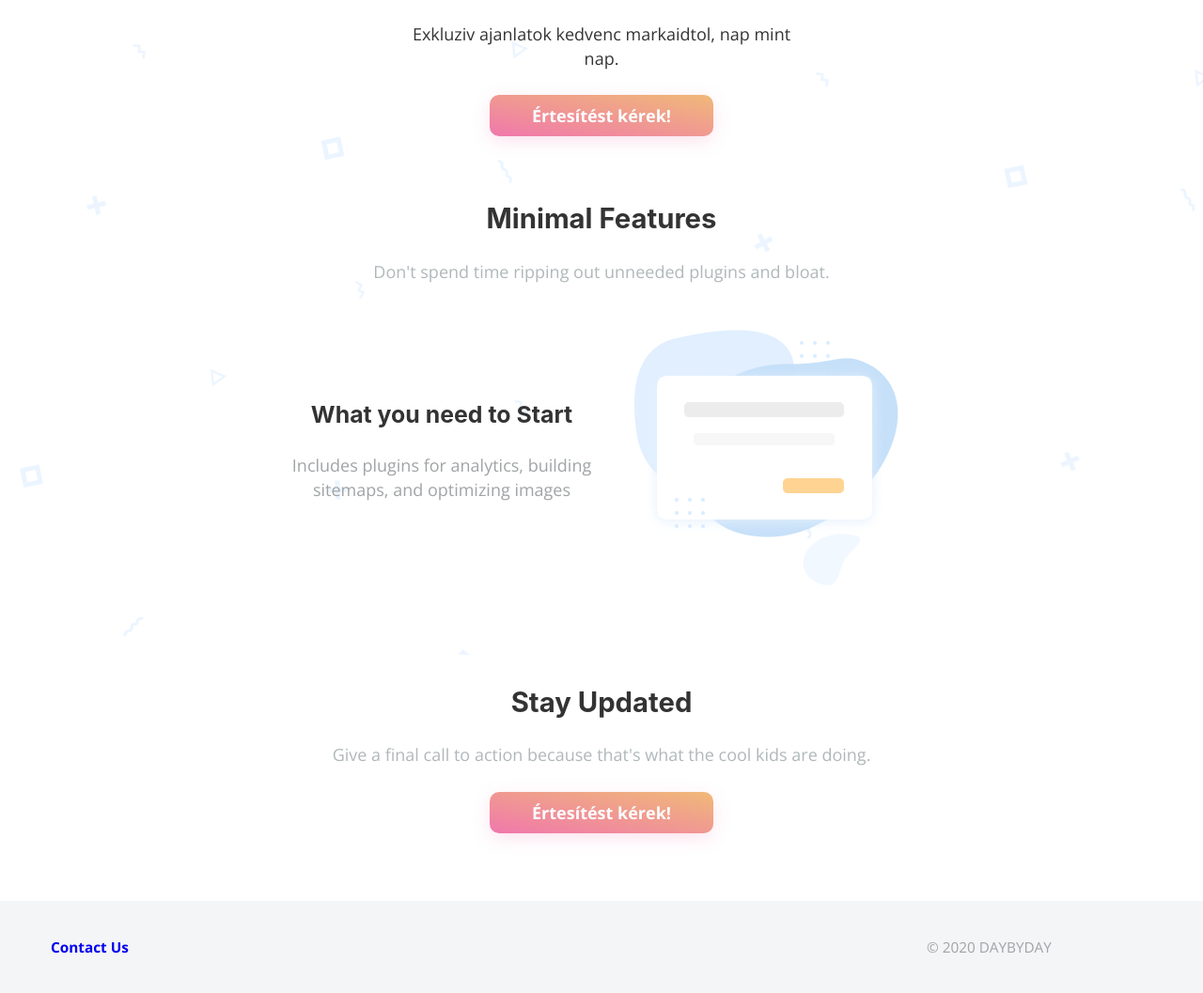
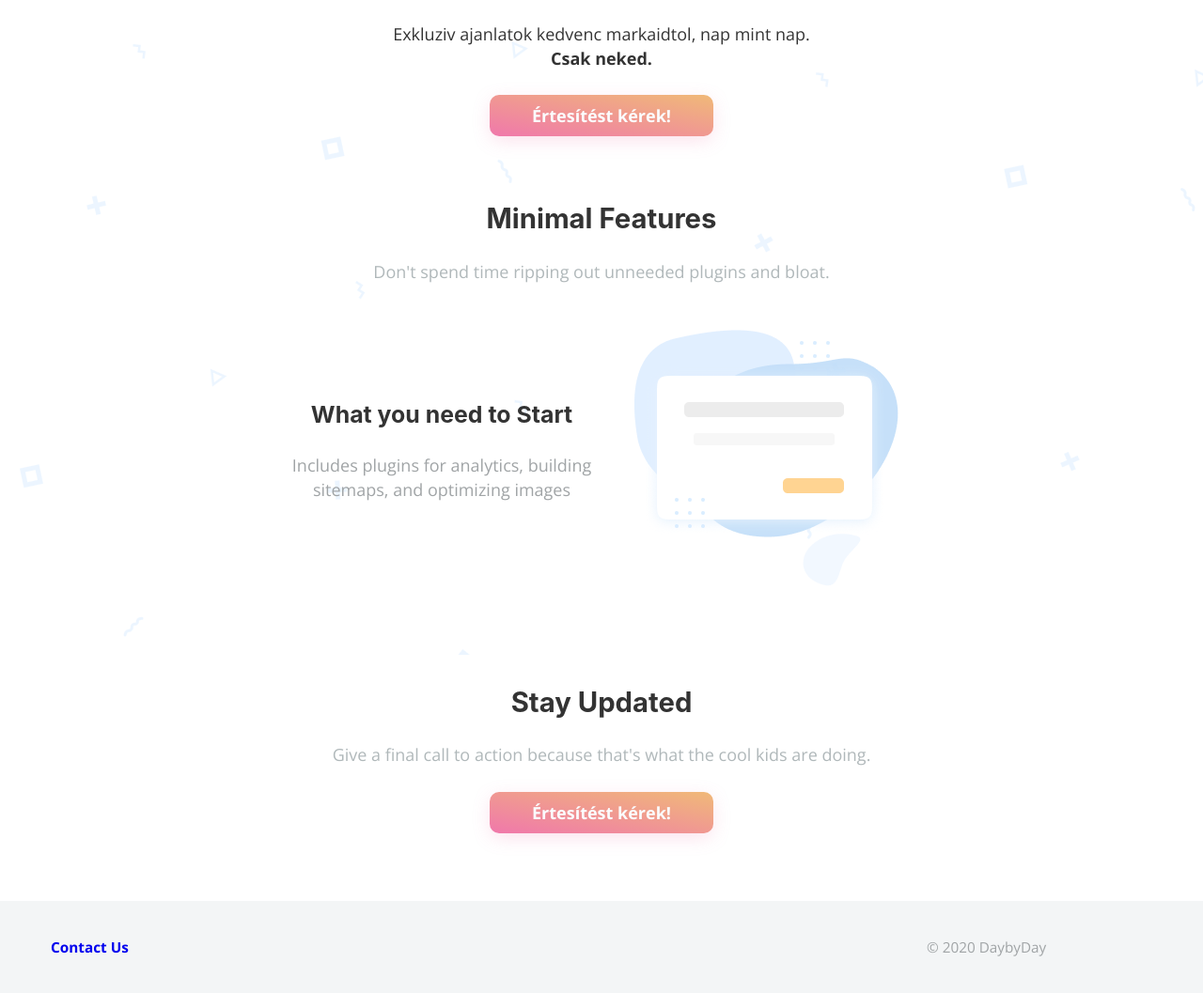
Before and after one commit to heyitsbalazs/daybyday.hu, a Gatsby site: page / in a window 1280 px wide. Shown: the part 103-1160 px from the top of the page at 94% size. Built offline with nearby package versions, Linux system fonts and the light colour scheme; Gatsby itself is replaced by a stand-in of ours.

Commit message:
Hero section text updated

```diff
--- a/gatsby-config.js
+++ b/gatsby-config.js
@@ -1,6 +1,6 @@
 module.exports = {
   siteMetadata: {
-    title: `DAYBYDAY`,
+    title: `DaybyDay`,
     description: `A barebone landing page starter with some minimal styles.`,
     author: `@daybydayapp`,
     siteUrl: `https://daybydayapp.eu`,
--- a/src/components/hero.js
+++ b/src/components/hero.js
@@ -26,8 +26,10 @@ const Header = ({ siteTitle }) => (
             } }
         />
         <img src={ Logo } alt={ 'logo' } />
-        <p style={ { textAlign: 'center', maxWidth: 440 } }>
+        <p style={ { textAlign: 'center', maxWidth: 540 } }>
             Exkluziv ajanlatok kedvenc markaidtol, nap mint nap.
+            <br />
+            <b>Csak neked.</b>
         </p>
         <Button>Értesítést kérek!</Button>
     </div>
```
